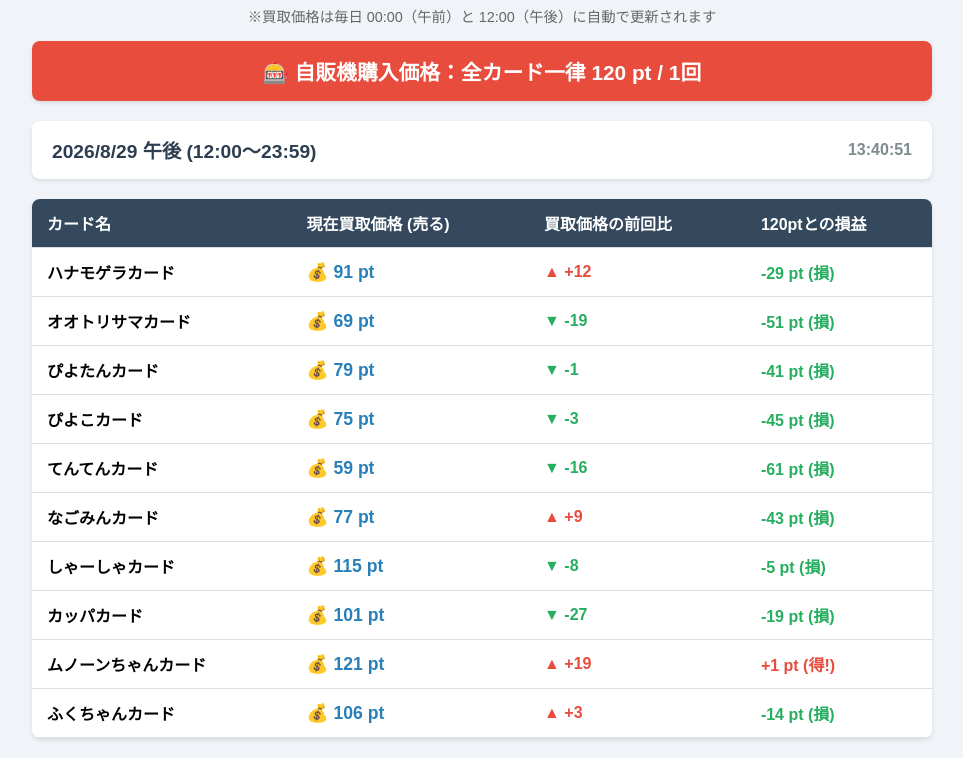
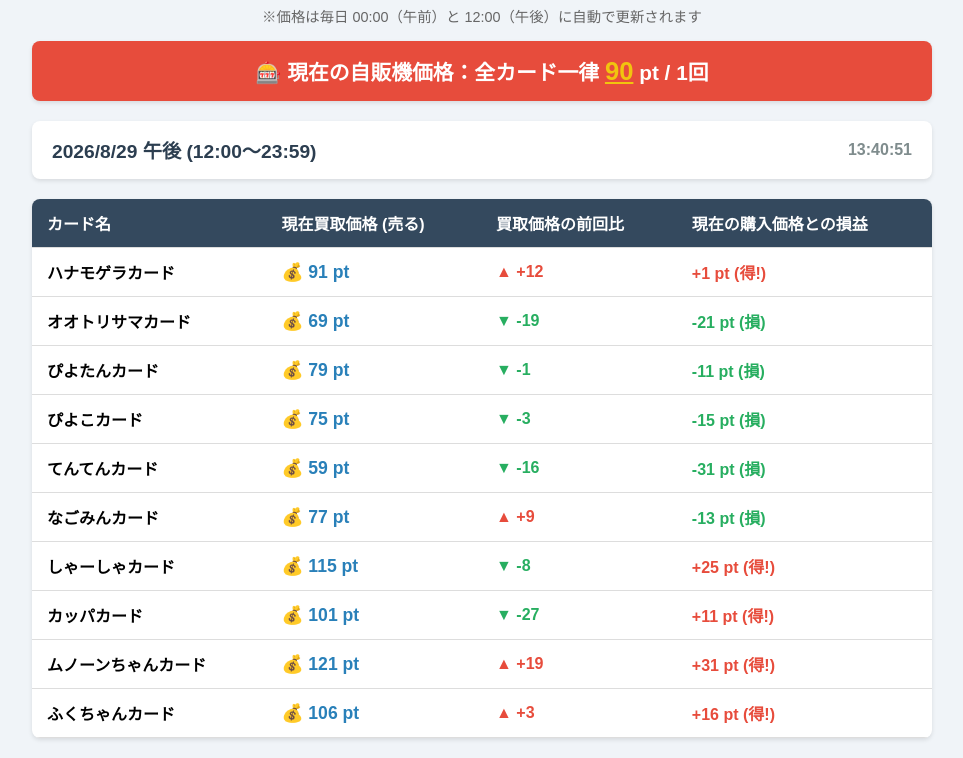
Before and after one commit to weiguanmeiqin-prog/kakaku, a plain HTML site: page index.html in a window 1280 px wide. Shown: the part 87-845 px from the top of the page, without its empty margins (158-1121 px from the left). Drawn offline with Linux system fonts and the light colour scheme.

Commit message:
Update index.html

```diff
--- a/index.html
+++ b/index.html
@@ -9,8 +9,9 @@
     h1 { text-align: center; color: #333; margin-bottom: 5px; }
     .subtitle { text-align: center; color: #666; font-size: 0.9rem; margin-bottom: 15px; }
 
-    /* 自販機購入価格の一律表示バナー */
+    /* ランダム一律購入価格の表示バナー */
     .vending-banner { background: #e74c3c; color: white; text-align: center; padding: 15px; font-size: 1.3rem; font-weight: bold; border-radius: 8px; margin-bottom: 20px; box-shadow: 0 2px 4px rgba(0,0,0,0.1); }
+    .vending-banner span { font-size: 1.6rem; color: #f1c40f; text-decoration: underline; }
 
     .controls { display: flex; justify-content: space-between; align-items: center; background: #fff; padding: 15px 20px; border-radius: 8px; margin-bottom: 20px; box-shadow: 0 2px 4px rgba(0,0,0,0.1); }
     .date-info { font-size: 1.2rem; font-weight: bold; color: #2c3e50; }
@@ -28,10 +29,10 @@
 <body>
 
   <h1>📈 リアルタイム カード売買価格掲示板</h1>
-  <div class="subtitle">※買取価格は毎日 00:00（午前）と 12:00（午後）に自動で更新されます</div>
+  <div class="subtitle">※価格は毎日 00:00（午前）と 12:00（午後）に自動で更新されます</div>
 
   <div class="vending-banner">
-    🎰 自販機購入価格：全カード一律 120 pt / 1回
+    🎰 現在の自販機価格：全カード一律 <span id="buyPriceDisplay">---</span> pt / 1回
   </div>
 
   <div class="controls">
@@ -45,7 +46,7 @@
         <th>カード名</th>
         <th>現在買取価格 (売る)</th>
         <th>買取価格の前回比</th>
-        <th>120ptとの損益</th>
+        <th>現在の購入価格との損益</th>
       </tr>
     </thead>
     <tbody id="cardTable">
@@ -53,8 +54,6 @@
   </table>
 
   <script>
-    const FIXED_BUY_PRICE = 120; // 購入価格（一律120pt）
-
     const cardNames = [
       "ハナモゲラカード", "オオトリサマカード", "ぴよたんカード", "ぴよこカード",
       "てんてんカード", "なごみんカード", "しゃーしゃカード", "カッパカード",
@@ -65,6 +64,15 @@
     function seededRandom(seed) {
       const x = Math.sin(seed++) * 10000;
       return x - Math.floor(x);
+    }
+
+    // 特定の時間の「一律購入価格」を計算（80pt 〜 150pt の間でランダム変動）
+    function getGlobalBuyPrice(year, month, day, isAM) {
+      const totalTurns = (year * 366 + month * 31 + day) * 2 + (isAM ? 0 : 1);
+      const seed = totalTurns * 777; // 購入価格専用のシード値
+      // 80pt〜150ptの範囲（10pt刻み）でランダム決定
+      const baseRate = Math.floor(seededRandom(seed) * 8); // 0〜7
+      return 80 + (baseRate * 10);
     }
 
     // 特定の時間の「買取価格」を計算
@@ -98,6 +106,10 @@
       const timeStr = now.toTimeString().split(' ')[0];
       document.getElementById("clockDisplay").innerText = timeStr;
 
+      // 現在の一律購入価格を取得・表示
+      const currentBuyPrice = getGlobalBuyPrice(year, month, day, isAM);
+      document.getElementById("buyPriceDisplay").innerText = currentBuyPrice;
+
       // 前回の区分を取得
       let prevYear = year, prevMonth = month, prevDay = day, prevIsAM = !isAM;
       if (isAM) {
@@ -128,8 +140,8 @@
           diffClass = "down";
         }
 
-        // 購入一律価格（120pt）に対する損益
-        const profit = currentSellPrice - FIXED_BUY_PRICE;
+        // 変動する一律購入価格に対する損益
+        const profit = currentSellPrice - currentBuyPrice;
         let profitText = `±0 pt`;
         let profitClass = "same";
         if (profit > 0) {
```
